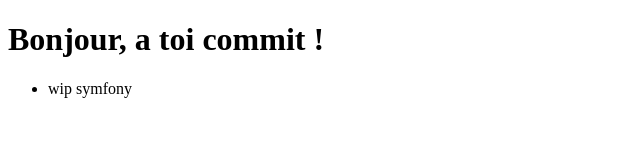
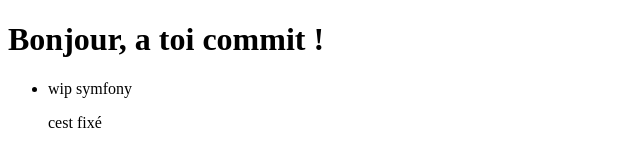
Before and after one commit to FlorianFortier/git-test, a plain HTML site: page index.html in a window 1280 px wide. Shown: the full height of the page, 0-640 px from the left. Drawn offline with Linux system fonts and the light colour scheme.

Commit message:
[HOTFIX] ça marche mieux

```diff
--- a/index.html
+++ b/index.html
@@ -13,6 +13,7 @@
     <nav>
         <ul>
             <li>wip symfony</li>
+            <p>cest fixé</p>
         </ul>
         <ul></ul>
         <ul></ul>
```
